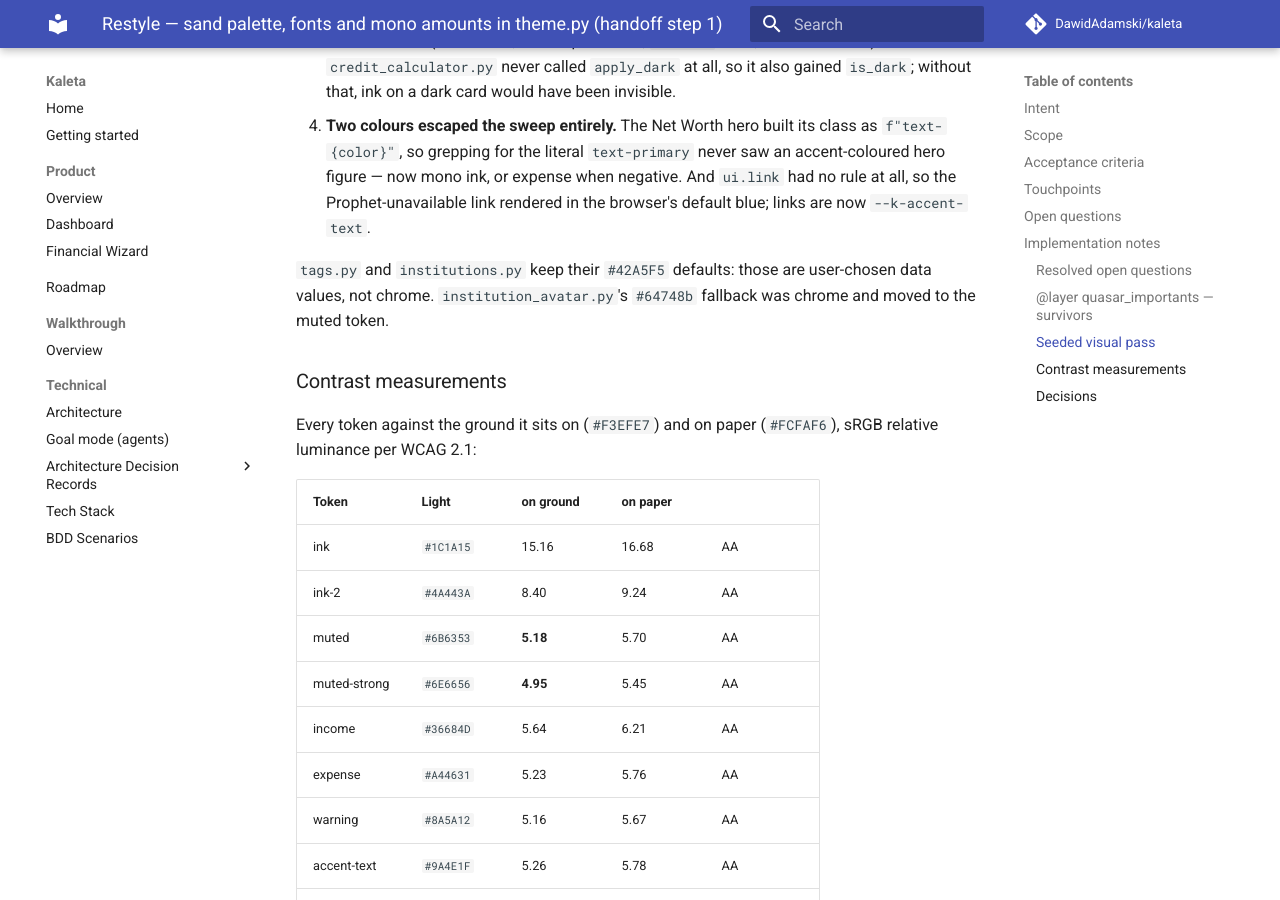
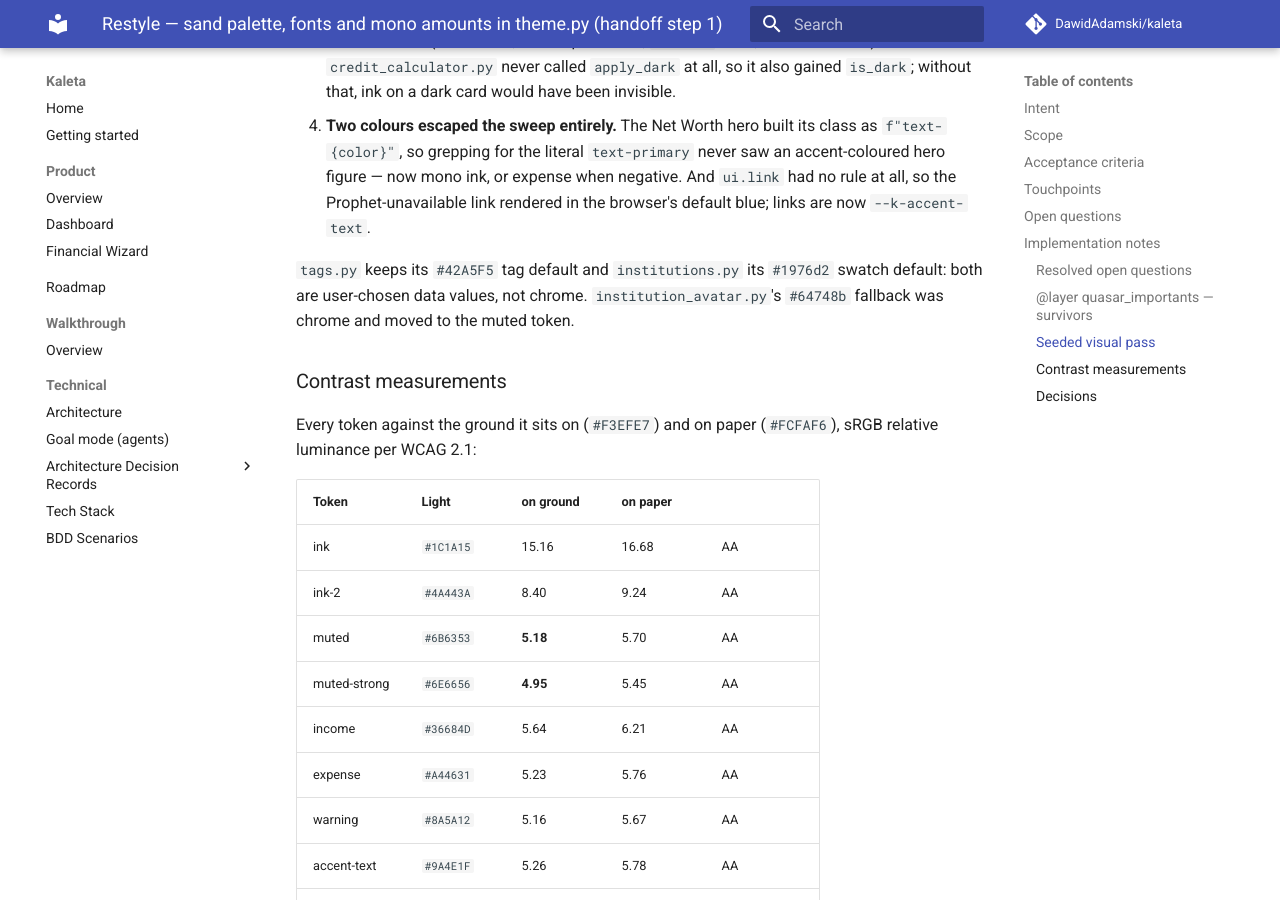
Before and after one commit to DawidAdamski/kaleta, an MkDocs documentation site: the page built from docs/plans/restyle-theme-tokens.md, in a window 1280 px wide and 900 px high, scrolled down 5576 px. Built offline with MkDocs 1.6.1 and Material for MkDocs 9.7.7, drawn with Linux system fonts in a browser that asks for light colours; comment, search, counter and statistics services are not loaded.

Commit message:
docs(plans): correct the institutions.py swatch default hex
Review finding — institutions.py defaults to #1976d2, not #42A5F5; only
tags.py uses the latter. Both stay out of scope as user data.

Co-Authored-By: Claude Opus 5 (1M context) <noreply@anthropic.com>
Claude-Session: https://claude.ai/code/session_0152AYpRfMD2oD5sjv3sg3qi

```diff
--- a/docs/plans/restyle-theme-tokens.md
+++ b/docs/plans/restyle-theme-tokens.md
@@ -236,8 +236,8 @@ Four defects only real data could show, all fixed:
    link rendered in the browser's default blue; links are now
    `--k-accent-text`.
 
-`tags.py` and `institutions.py` keep their `#42A5F5` defaults: those are
-user-chosen data values, not chrome. `institution_avatar.py`'s `#64748b`
+`tags.py` keeps its `#42A5F5` tag default and `institutions.py` its
+`#1976d2` swatch default: both are user-chosen data values, not chrome. `institution_avatar.py`'s `#64748b`
 fallback was chrome and moved to the muted token.
 
 ### Contrast measurements
```
